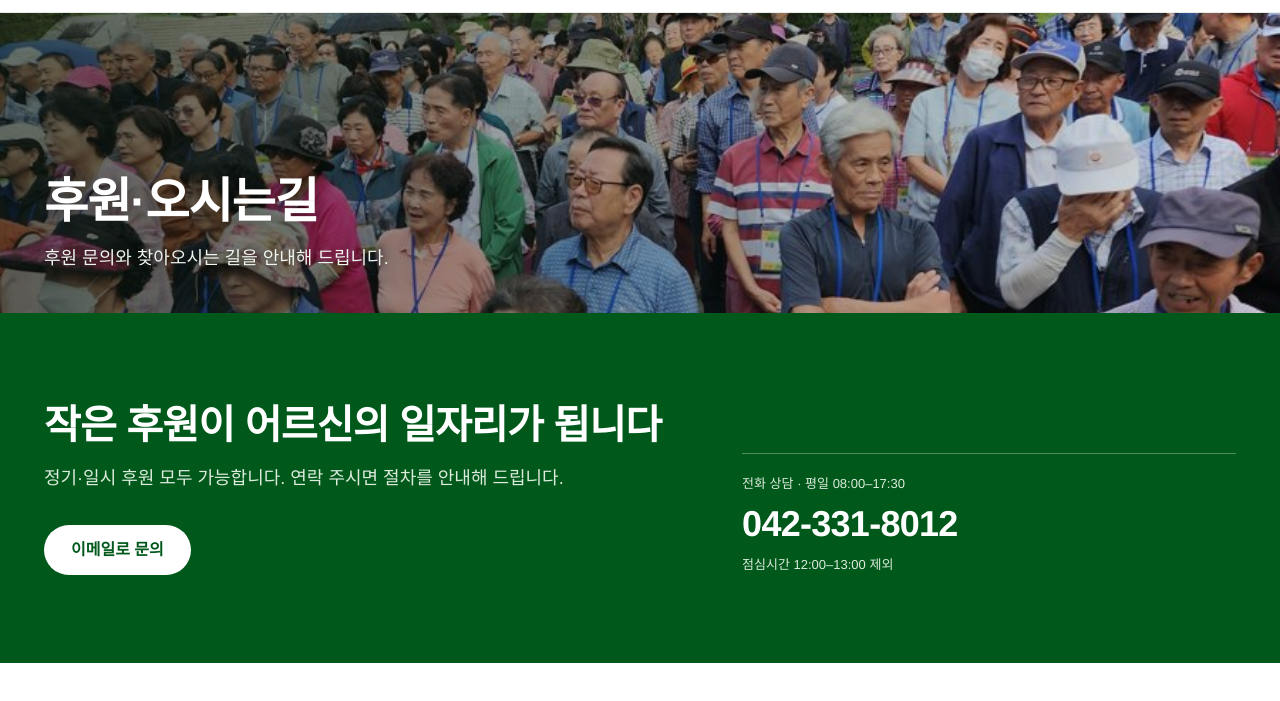
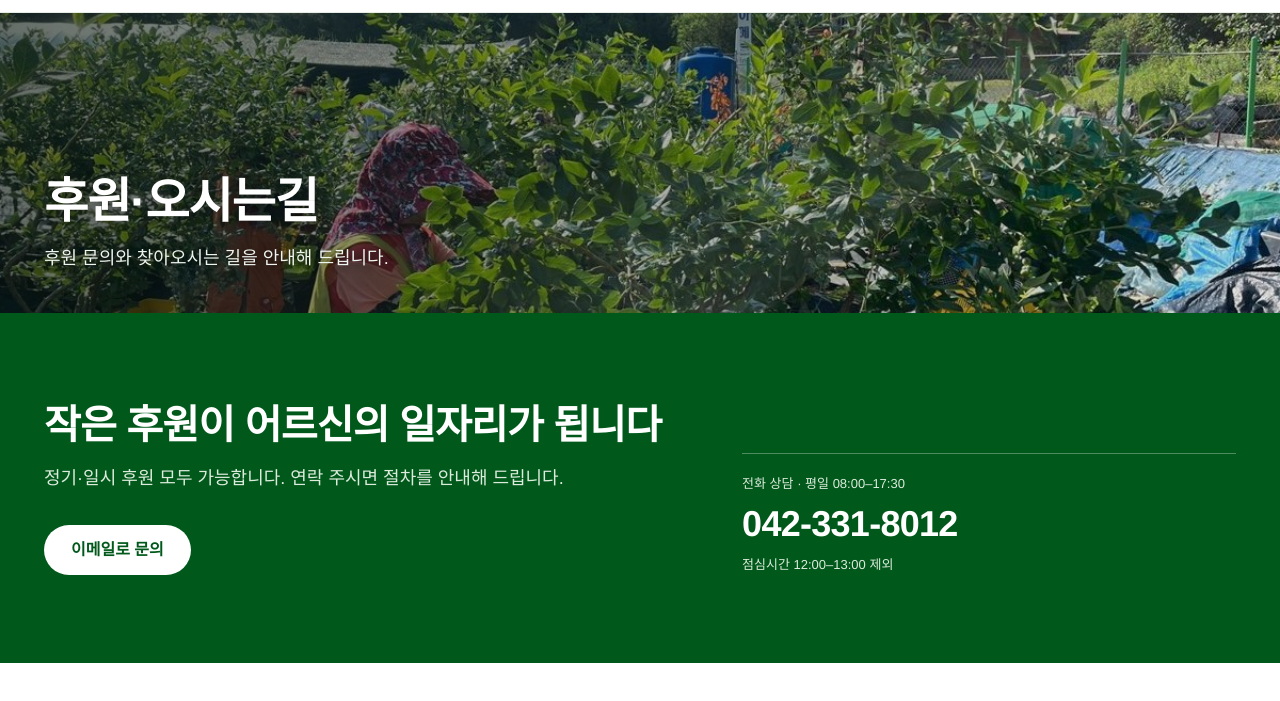
Before and after one commit to hyouksh-cyber/chamcoop, a plain HTML site: page contact.html in a window 1280 px wide. Shown: the part 99-800 px from the top of the page. Drawn offline with Linux system fonts and the light colour scheme; a web font is replaced by a local one.

Commit message:
후원 안내 사진을 얼굴 안 나오는 사진으로 교체
Co-Authored-By: Claude Opus 5.5 <noreply@anthropic.com>

```diff
--- a/assets/style.css
+++ b/assets/style.css
@@ -451,7 +451,7 @@ section.block.soft{background:var(--soft)}
 .page-head.ph-shop{background-image:url("../files/site/gallery-farm.jpg")}
 .page-head.ph-news{background-image:url("../files/site/gallery-museum.jpg")}
 .page-head.ph-about{background-image:url("../files/site/hero.jpg");background-position:center 60%}
-.page-head.ph-contact{background-image:url("../files/site/join-culture.jpg");background-position:center 30%}
+.page-head.ph-contact{background-image:url("../files/site/join-support.jpg");background-position:center 40%}
 
 /* 공통 제목·섹션 */
 section.block{padding:72px 0}
```
Also changed, not shown: index.html (+1 -1 lines), files/site/join-support.jpg (added).
